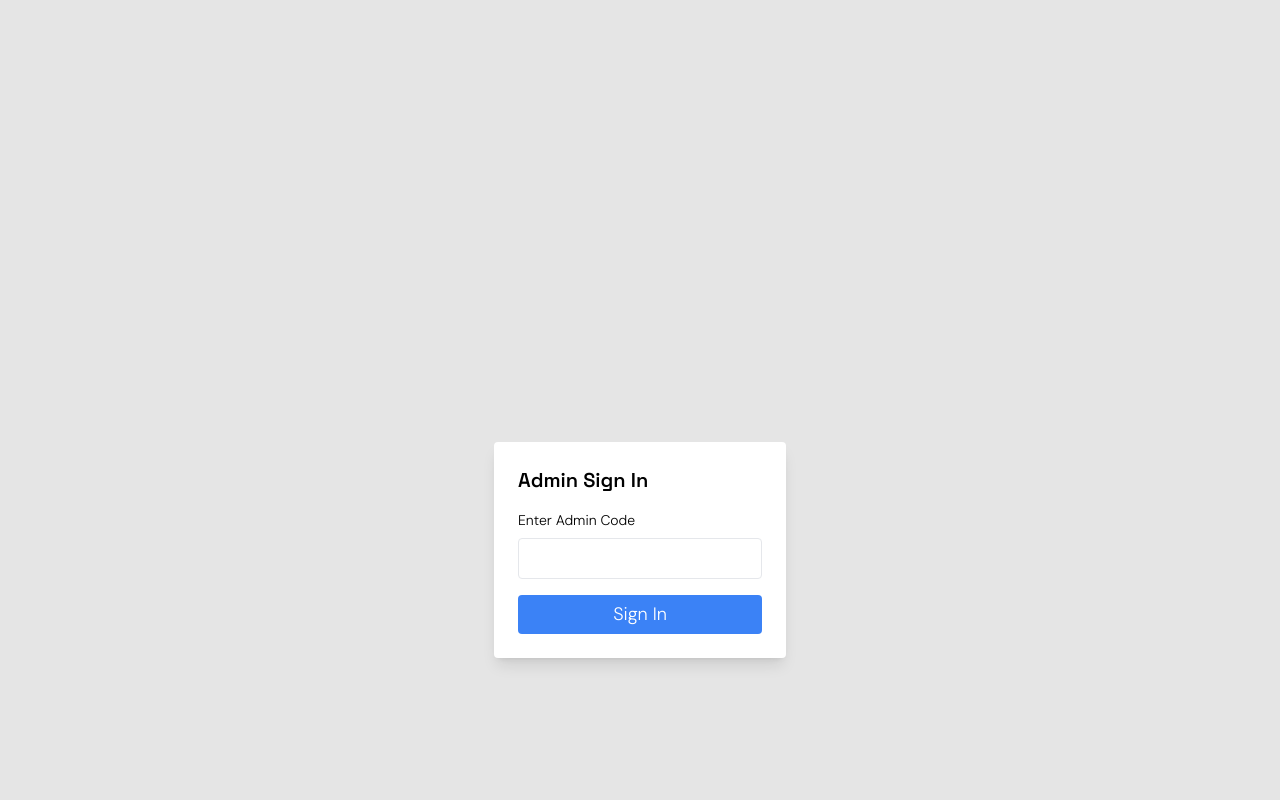
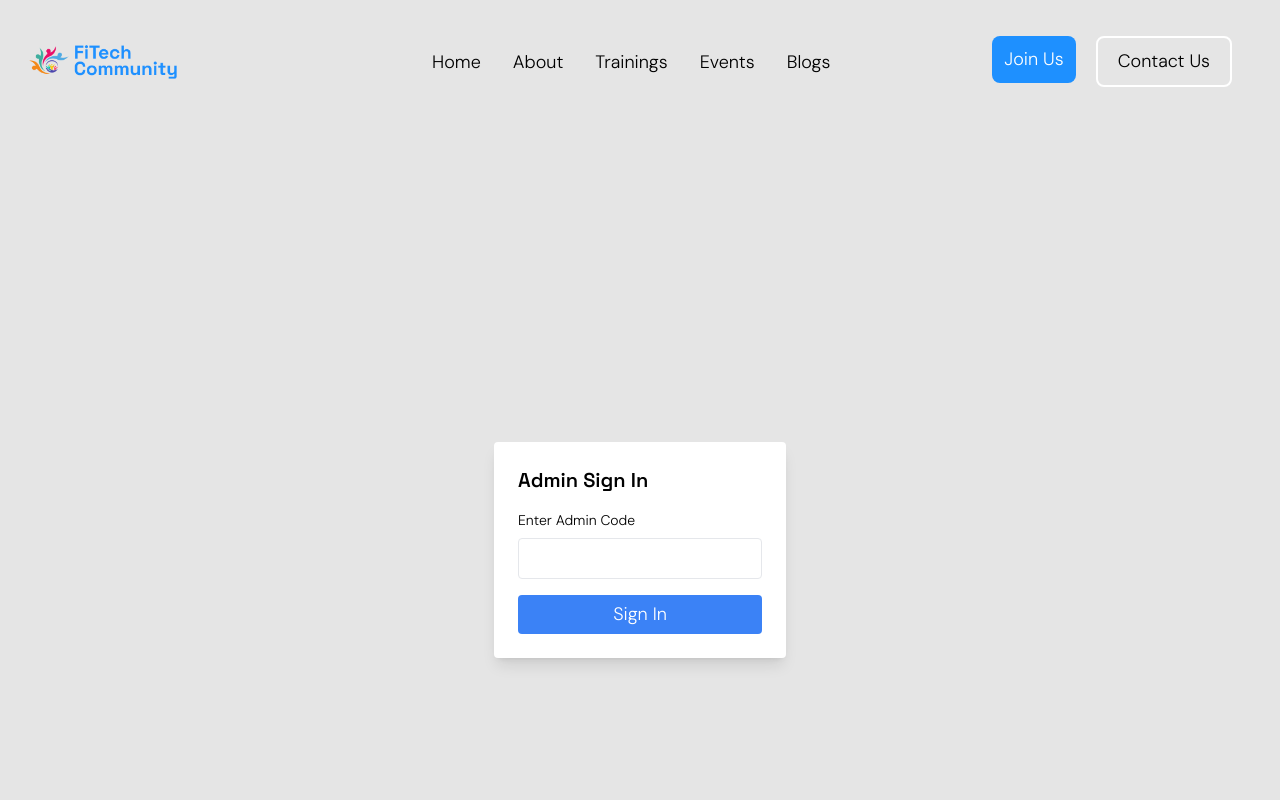
Before and after one commit to React-Community-Kaduna/fitech_website, a React (Vite) app: page /admin in a window 1280 px wide. Shown: the top 800 px of the page. Built offline with nearby package versions, Linux system fonts and the light colour scheme.

Commit message:
finished UI for admin

```diff
--- a/src/pages/About.jsx
+++ b/src/pages/About.jsx
@@ -85,9 +85,11 @@ function About() {
             </li>
 
             <span className="flex flex-col md:flex-row gap-5 lg:ml-[130px]">
-              <Button className="bg-[#1E90FF] p-3 rounded-lg md:ml-8 hover:bg-gray-500 duration-500 text-[white]">
-                Join Us
-              </Button>
+              <a href="https://discord.gg/9REgpp5r">
+                <Button className="bg-[#1E90FF] p-3 rounded-lg md:ml-8 hover:bg-gray-500 duration-500 text-[white]">
+                  Join Us
+                </Button>
+              </a>
               <Button className="bg-none px-5 py-3 border-2 border-white rounded-lg hover:bg-gray-500 hover:text-white duration-500">
                 Contact Us
               </Button>
@@ -97,7 +99,7 @@ function About() {
       </NavBar>
       <main className="flex-1 w-full px-4 sm:px-6 lg:px-8 mt-[70px] md:mt-[100px] lg:mt-[150px]">
         {/* Hero Section */}
-        <section className="w-full relative container mx-auto py-6 overflow-hidden">
+        <section className="container mx-auto py-8 md:py-10 lg:py-12">
           <div className="w-full grid grid-cols-1 lg:grid-cols-2 gap-8 items-center">
             <div className="absolute inset-0">
               <img
--- a/src/pages/Blog.jsx
+++ b/src/pages/Blog.jsx
@@ -121,9 +121,11 @@ function Blog() {
                 </li>
 
                 <span className="flex flex-col md:flex-row gap-5 lg:ml-[130px]">
-                  <Button className="bg-[#1E90FF] p-3 rounded-lg md:ml-8 hover:bg-gray-500 duration-500 text-[white]">
-                    Join Us
-                  </Button>
+                  <a href="https://discord.gg/9REgpp5r">
+                    <Button className="bg-[#1E90FF] p-3 rounded-lg md:ml-8 hover:bg-gray-500 duration-500 text-[white]">
+                      Join Us
+                    </Button>
+                  </a>
                   <Button className="bg-none px-5 py-3 border-2 border-white rounded-lg hover:bg-gray-500 hover:text-white duration-500">
                     Contact Us
                   </Button>
--- a/src/pages/Events.jsx
+++ b/src/pages/Events.jsx
@@ -6,6 +6,24 @@ import Button from "../Components/Button";
 import { MdOutlineClose } from "react-icons/md";
 import { RxHamburgerMenu } from "react-icons/rx";
 import { Link } from "react-router-dom";
+import { AiOutlineBlock } from "react-icons/ai";
+import { CiCloudOn } from "react-icons/ci";
+import { DiIllustrator } from "react-icons/di";
+import { IoGlobeOutline } from "react-icons/io5";
+import bkg from "../assets/back.jpeg";
+
+function Card({ tag, img, title, description }) {
+  return (
+    <div className="md:w-[411px] w-full flex flex-col items-center justify-center gap-4 p-4">
+      <div className="w-full h-[60%] flex items-center justify-center">
+        <img src={img.bkg} alt="" />
+      </div>
+      <span></span>
+      <h3 className="text-xl font-semibold"></h3>
+      <p className="text-center"></p>
+    </div>
+  );
+}
 
 function Events() {
   const [isMenuOpen, setIsMenuOpen] = useState(false);
@@ -48,9 +66,11 @@ function Events() {
             </li>
 
             <span className="flex flex-col md:flex-row gap-5 lg:ml-[130px]">
-              <Button className="bg-[#1E90FF] p-3 rounded-lg md:ml-8 hover:bg-gray-500 duration-500 text-[white]">
-                Join Us
-              </Button>
+              <a href="https://discord.gg/9REgpp5r">
+                <Button className="bg-[#1E90FF] p-3 rounded-lg md:ml-8 hover:bg-gray-500 duration-500 text-[white]">
+                  Join Us
+                </Button>
+              </a>
               <Button className="bg-none px-5 py-3 border-2 border-white rounded-lg hover:bg-gray-500 hover:text-white duration-500">
                 Contact Us
               </Button>
@@ -58,10 +78,52 @@ function Events() {
           </ul>
         </div>
       </NavBar>
-      <div className="w-full h-[300px] mt-[200px] flex flex-col justify-center items-center text-4xl text-green-700">
-        <h1>Coming soon</h1>
-        <p>Our developers are working on it</p>
-      </div>
+      <main className="flex-1 w-full px-4 sm:px-6 lg:px-8 mt-[70px] md:mt-[100px] lg:mt-[150px] overflow-x-hidden">
+        <div className="w-full flex flex-col">
+          <h3>Discover Topics</h3>
+          <p className="my-5">
+            Discover hot topics, discussions, webinars and more
+          </p>
+          <div className="flex gap-3">
+            <Button className="w-[80px] h-[60px] p-3 bg-[#1E90FF] text-white rounded-lg text-[10px] flex flex-col items-center justify-center">
+              <span className="text-[22px]">
+                <AiOutlineBlock />
+              </span>
+              All Topics
+            </Button>
+            <Button className="w-[80px] h-[60px] p-3  border-2 border-gray-400 rounded-lg text-[10px] flex flex-col items-center justify-center">
+              <span className="text-[22px]">
+                <AiOutlineBlock />
+              </span>
+              Blochchain
+            </Button>
+            <Button className="w-[80px] h-[60px] p-3 leading-3  border-2 border-gray-400 rounded-lg text-[10px] flex flex-col items-center justify-center">
+              <span className="mb-1 text-[22px]">
+                <IoGlobeOutline />
+              </span>
+              Web Development
+            </Button>
+            <Button className="w-[80px] h-[60px] p-3 leading-3  border-2 border-gray-400 rounded-lg text-[10px] flex flex-col items-center justify-center">
+              <span className="mb-1 text-[22px]">
+                <DiIllustrator />
+              </span>
+              Data Science
+            </Button>
+            <Button className="w-[80px] h-[60px] p-3 leading-3 border-2 border-gray-400 rounded-lg text-[10px] flex flex-col items-center justify-center">
+              <span className="mb-1 text-[22px]">
+                <CiCloudOn />
+              </span>
+              Cloud Computing
+            </Button>
+          </div>
+        </div>
+        <section className="w-full mt-10">
+          <h3>Upcoming Events</h3>
+          <div>
+            <Card />
+          </div>
+        </section>
+      </main>
       <Footer />
     </div>
   );
--- a/src/pages/Home.jsx
+++ b/src/pages/Home.jsx
@@ -100,9 +100,11 @@ function Home() {
             </li>
 
             <span className="flex flex-col md:flex-row gap-5 lg:ml-[130px]">
-              <Button className="bg-[#1E90FF] p-3 rounded-lg md:ml-8 hover:bg-gray-500 duration-500 text-[white]">
-                Join Us
-              </Button>
+            <a href="https://discord.gg/9REgpp5r">
+                <Button className="bg-[#1E90FF] p-3 rounded-lg md:ml-8 hover:bg-gray-500 duration-500 text-[white]">
+                  Join Us
+                </Button>
+              </a>
               <Button className="bg-none px-5 py-3 border-2 border-white rounded-lg hover:bg-gray-500 hover:text-white duration-500">
                 Contact Us
               </Button>
@@ -118,7 +120,7 @@ function Home() {
             <motion.div
               initial="hidden"
               whileInView="visible"
-              viewport={{ once: true, margin: "-100px" }}
+              viewport={{ once: false, margin: "-100px" }}
               variants={fadeUp}
               className="space-y-4 md:space-y-6 md:pr-4 lg:pr-5 md:border-r-2 lg:border-r-2 border-gray-400"
             >
--- a/src/pages/Registration.jsx
+++ b/src/pages/Registration.jsx
@@ -132,9 +132,11 @@ function Registration() {
             </li>
 
             <span className="flex flex-col md:flex-row gap-5 lg:ml-[130px]">
-              <Button className="bg-[#1E90FF] p-3 rounded-lg md:ml-8 hover:bg-gray-500 duration-500 text-[white]">
-                Join Us
-              </Button>
+              <a href="https://discord.gg/9REgpp5r">
+                <Button className="bg-[#1E90FF] p-3 rounded-lg md:ml-8 hover:bg-gray-500 duration-500 text-[white]">
+                  Join Us
+                </Button>
+              </a>
               <Button className="bg-none px-5 py-3 border-2 border-white rounded-lg hover:bg-gray-500 hover:text-white duration-500">
                 Contact Us
               </Button>
--- a/src/pages/Training.jsx
+++ b/src/pages/Training.jsx
@@ -113,9 +113,11 @@ const Training = () => {
                 </li>
 
                 <span className="flex flex-col md:flex-row gap-5 lg:ml-[130px]">
-                  <Button className="bg-[#1E90FF] p-3 rounded-lg md:ml-8 hover:bg-gray-500 duration-500 text-[white]">
-                    Join Us
-                  </Button>
+                <a href="https://discord.gg/9REgpp5r">
+                <Button className="bg-[#1E90FF] p-3 rounded-lg md:ml-8 hover:bg-gray-500 duration-500 text-[white]">
+                  Join Us
+                </Button>
+              </a>
                   <Button className="bg-none px-5 py-3 border-2 border-white rounded-lg hover:bg-gray-500 hover:text-white duration-500">
                     Contact Us
                   </Button>
--- a/src/pages/admin.jsx
+++ b/src/pages/admin.jsx
@@ -1,13 +1,18 @@
-
-
 import { useState } from "react";
 import { useNavigate } from "react-router-dom";
 import axios from "axios";
 import Footer from "../Components/Footer";
 import NavBar from "../Components/NavBar";
 
+import { Link } from "react-router-dom";
+import Button from "../Components/Button";
+
+import logo from "../assets/logo.png";
+import { MdOutlineClose } from "react-icons/md";
+import { RxHamburgerMenu } from "react-icons/rx";
 
 function AdminSignIn() {
+  const [isMenuOpen, setIsMenuOpen] = useState(false);
   const [adminCode, setAdminCode] = useState("");
   const [error, setError] = useState(null);
   const navigate = useNavigate();
@@ -18,7 +23,10 @@ function AdminSignIn() {
 
     try {
       // Send the admin code to the backend for verification
-      const response = await axios.post(import.meta.env.VITE_SERVER_DOMAIN + "/api/admin/verifyAdmin", { adminCode });
+      const response = await axios.post(
+        import.meta.env.VITE_SERVER_DOMAIN + "/api/admin/verifyAdmin",
+        { adminCode }
+      );
 
       if (response.data.success) {
         // If the admin code is correct, redirect to the admin dashboard
@@ -34,10 +42,60 @@ function AdminSignIn() {
 
   return (
     <div className="min-h-screen flex flex-col ">
-    <NavBar/>
+      <NavBar className="w-full fixed top-0 left-0 z-50 bg-[#e5e5e5]">
+        <div className="md:flex items-center justify-between py-4 px-7 z-50">
+          <div className="font-bold text-2xl cursor-pointer flex items-center">
+            <Link to="/">
+              <img className="w-[150px]" src={logo} alt="Community logo" />
+            </Link>
+          </div>
+          <button
+            className="text-3xl absolute right-8 top-6 cursor-pointer md:hidden"
+            onClick={() => setIsMenuOpen((e) => !e)}
+          >
+            {isMenuOpen ? <MdOutlineClose /> : <RxHamburgerMenu />}
+          </button>
+          <ul
+            className={`md:flex md:items-center md:pb-5 pb-10 absolute md:static bg-[#e5e5e5] md:bg-transparent md:z-auto z-[-1] left-0 w-full md:w-auto md:pl-0 p-5 transition-all duration-500 ease-in ${
+              isMenuOpen ? "top-0 opacity-100 pt-14" : "top-[-490px]"
+            }`}
+          >
+            {/* Menu items */}
+            <li className="md:ml-8 text-xl md:my-0 my-7 hover:text-gray-400 duration-500">
+              <Link to="/">Home</Link>
+            </li>
+            <li className="md:ml-8 text-xl md:my-0 my-7 hover:text-gray-400 duration-500">
+              <Link to="/about">About</Link>
+            </li>
+            <li className="md:ml-8 text-xl md:my-0 my-7 hover:text-gray-400 duration-500">
+              <Link to="/training">Trainings</Link>
+            </li>
+            <li className="md:ml-8 text-xl md:my-0 my-7 hover:text-gray-400 duration-500">
+              <Link to="/events">Events</Link>
+            </li>
+            <li className="md:ml-8 text-xl md:my-0 my-7 hover:text-gray-400 duration-500">
+              <Link to="/blog">Blogs</Link>
+            </li>
+
+            <span className="flex flex-col md:flex-row gap-5 lg:ml-[130px]">
+              <a href="https://discord.gg/9REgpp5r">
+                <Button className="bg-[#1E90FF] p-3 rounded-lg md:ml-8 hover:bg-gray-500 duration-500 text-[white]">
+                  Join Us
+                </Button>
+              </a>
+              <Button className="bg-none px-5 py-3 border-2 border-white rounded-lg hover:bg-gray-500 hover:text-white duration-500">
+                Contact Us
+              </Button>
+            </span>
+          </ul>
+        </div>
+      </NavBar>
       <main className="flex-1 w-full px-4 sm:px-6 lg:px-8 mt-[70px] md:mt-[100px] lg:mt-[150px] overflow-x-hidden">
         <div className="flex justify-center items-center min-h-screen">
-      <form onSubmit={handleSubmit} className="bg-white p-6 rounded shadow-lg">
+          <form
+            onSubmit={handleSubmit}
+            className="bg-white p-6 rounded shadow-lg"
+          >
             <h1 className="text-xl font-semibold mb-4">Admin Sign In</h1>
 
             {/* Display error message */}
@@ -57,16 +115,18 @@ function AdminSignIn() {
               />
             </div>
 
-        <button type="submit" className="w-full bg-blue-500 text-white py-2 rounded">
+            <button
+              type="submit"
+              className="w-full bg-blue-500 text-white py-2 rounded"
+            >
               Sign In
             </button>
           </form>
         </div>
       </main>
 
-      <Footer/>
+      <Footer />
     </div>
-
   );
 }
 
--- a/src/pages/adminDashboard.jsx
+++ b/src/pages/adminDashboard.jsx
@@ -4,8 +4,15 @@ import UserModal from "../Components/UserModal";
 import Footer from "../Components/Footer";
 import NavBar from "../Components/NavBar";
 import { toast, Toaster } from "react-hot-toast";
+import { Link } from "react-router-dom";
+import Button from "../Components/Button";
+
+import logo from "../assets/logo.png";
+import { MdOutlineClose } from "react-icons/md";
+import { RxHamburgerMenu } from "react-icons/rx";
 
 function AdminDashboard() {
+  const [isMenuOpen, setIsMenuOpen] = useState(false);
   const [users, setUsers] = useState([]);
   const [selectedUser, setSelectedUser] = useState(null); // Store selected user
   const [isModalOpen, setIsModalOpen] = useState(false); // Modal state
@@ -83,7 +90,9 @@ function AdminDashboard() {
       );
 
       toast.success(
-        `Registration ${action === "approve" ? "approved" : "rejected"} successfully!`
+        `Registration ${
+          action === "approve" ? "approved" : "rejected"
+        } successfully!`
       );
     } catch (error) {
       console.error(`Error updating user status:`, error);
@@ -105,7 +114,54 @@ function AdminDashboard() {
 
   return (
     <div className="min-h-screen flex flex-col ">
-      <NavBar />
+      <NavBar className="w-full fixed top-0 left-0 z-50 bg-[#e5e5e5]">
+        <div className="md:flex items-center justify-between py-4 px-7 z-50">
+          <div className="font-bold text-2xl cursor-pointer flex items-center">
+            <Link to="/">
+              <img className="w-[150px]" src={logo} alt="Community logo" />
+            </Link>
+          </div>
+          <button
+            className="text-3xl absolute right-8 top-6 cursor-pointer md:hidden"
+            onClick={() => setIsMenuOpen((e) => !e)}
+          >
+            {isMenuOpen ? <MdOutlineClose /> : <RxHamburgerMenu />}
+          </button>
+          <ul
+            className={`md:flex md:items-center md:pb-5 pb-10 absolute md:static bg-[#e5e5e5] md:bg-transparent md:z-auto z-[-1] left-0 w-full md:w-auto md:pl-0 p-5 transition-all duration-500 ease-in ${
+              isMenuOpen ? "top-0 opacity-100 pt-14" : "top-[-490px]"
+            }`}
+          >
+            {/* Menu items */}
+            <li className="md:ml-8 text-xl md:my-0 my-7 hover:text-gray-400 duration-500">
+              <Link to="/">Home</Link>
+            </li>
+            <li className="md:ml-8 text-xl md:my-0 my-7 hover:text-gray-400 duration-500">
+              <Link to="/about">About</Link>
+            </li>
+            <li className="md:ml-8 text-xl md:my-0 my-7 hover:text-gray-400 duration-500">
+              <Link to="/training">Trainings</Link>
+            </li>
+            <li className="md:ml-8 text-xl md:my-0 my-7 hover:text-gray-400 duration-500">
+              <Link to="/events">Events</Link>
+            </li>
+            <li className="md:ml-8 text-xl md:my-0 my-7 hover:text-gray-400 duration-500">
+              <Link to="/blog">Blogs</Link>
+            </li>
+
+            <span className="flex flex-col md:flex-row gap-5 lg:ml-[130px]">
+              <a href="https://discord.gg/9REgpp5r">
+                <Button className="bg-[#1E90FF] p-3 rounded-lg md:ml-8 hover:bg-gray-500 duration-500 text-[white]">
+                  Join Us
+                </Button>
+              </a>
+              <Button className="bg-none px-5 py-3 border-2 border-white rounded-lg hover:bg-gray-500 hover:text-white duration-500">
+                Contact Us
+              </Button>
+            </span>
+          </ul>
+        </div>
+      </NavBar>
       <main className="flex-1 w-full px-4 sm:px-6 lg:px-8 mt-[70px] md:mt-[100px] lg:mt-[150px] overflow-x-hidden">
         <div className="flex justify-end">
           <p className="float-end font-semibold">Welcome Community Manager</p>
```
Lines whose indentation alone changed are shown as unchanged.
